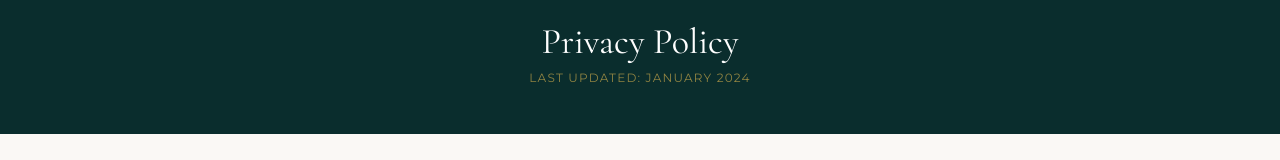
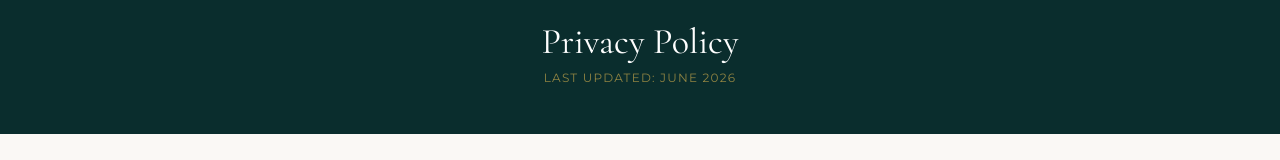
Before and after one commit to akashreddykandula/sk-luxury, a React (Vite) app in the folder frontend/: page /privacy-policy in a window 1280 px wide. Shown: the part 138-298 px from the top of the page. Built offline with nearby package versions, Linux system fonts and the light colour scheme; no server answers; a web font is replaced by a local one.

Commit message:
Update privcy policy

```diff
--- a/frontend/src/pages/customer/PrivacyPage.jsx
+++ b/frontend/src/pages/customer/PrivacyPage.jsx
@@ -7,7 +7,7 @@ function PolicyPage({ title, children }) {
       <Helmet><title>{title} | SK Luxury</title></Helmet>
       <div className="bg-emerald-950 py-12 text-center">
         <h1 className="font-display text-4xl text-white">{title}</h1>
-        <p className="font-sans text-xs text-gold/70 tracking-widest uppercase mt-2">Last Updated: January 2024</p>
+        <p className="font-sans text-xs text-gold/70 tracking-widest uppercase mt-2">Last Updated: June 2026</p>
       </div>
       <div className="page-container py-12 max-w-4xl mx-auto">
         <div className="bg-white shadow-card p-8 md:p-12 font-sans text-luxury-muted leading-relaxed space-y-6">
```
